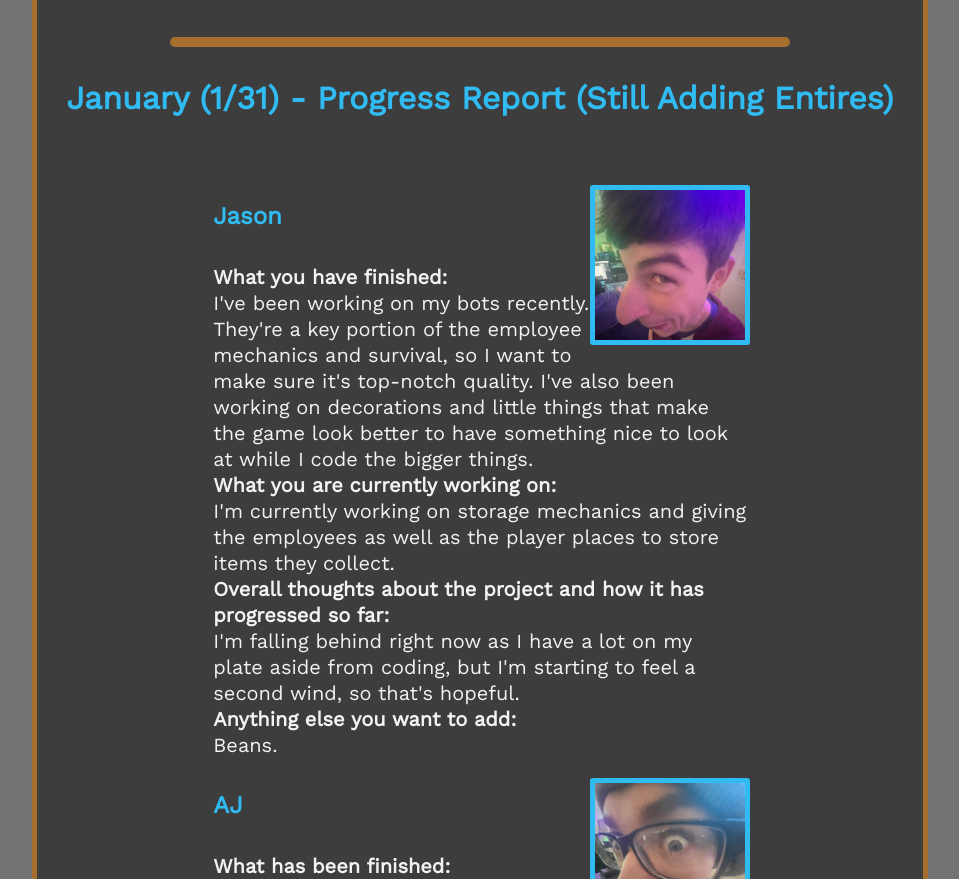
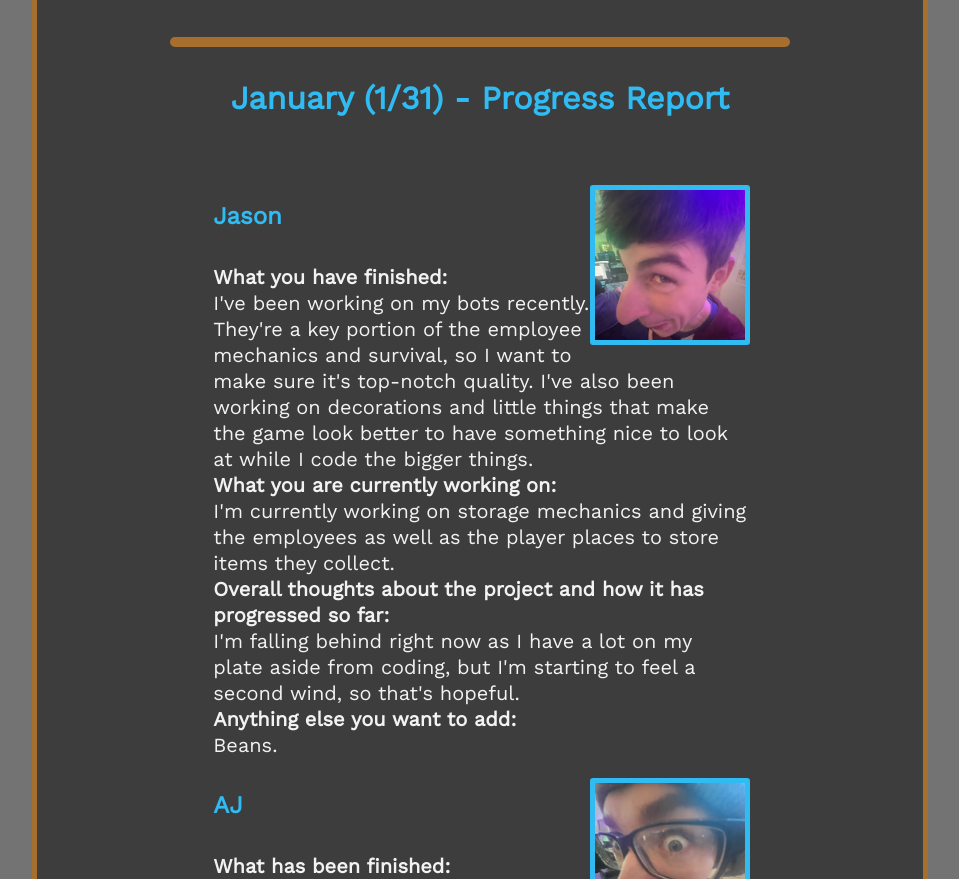
Before and after one commit to ToastLadsDevs/ToastLadsDevs.github.io, a plain HTML site: page index.html in a window 1280 px wide. Shown: the part 5424-6303 px from the top of the page, without its empty margins (160-1119 px from the left). Drawn offline with nearby package versions, Linux system fonts and the light colour scheme; a web font is replaced by a local one.

Commit message:
removed the still adding entries text

```diff
--- a/index.html
+++ b/index.html
@@ -190,7 +190,7 @@
                             </p>
                     </div>
                     <div></div>
-                    <h3>January (1/31) - Progress Report (Still Adding Entires)</h3>
+                    <h3>January (1/31) - Progress Report</h3>
                     <div class="blog-section">
                         <figure>
                             <img class="blog-image" src="images/log3/Jason3.jpg" alt="Placeholder">
```
